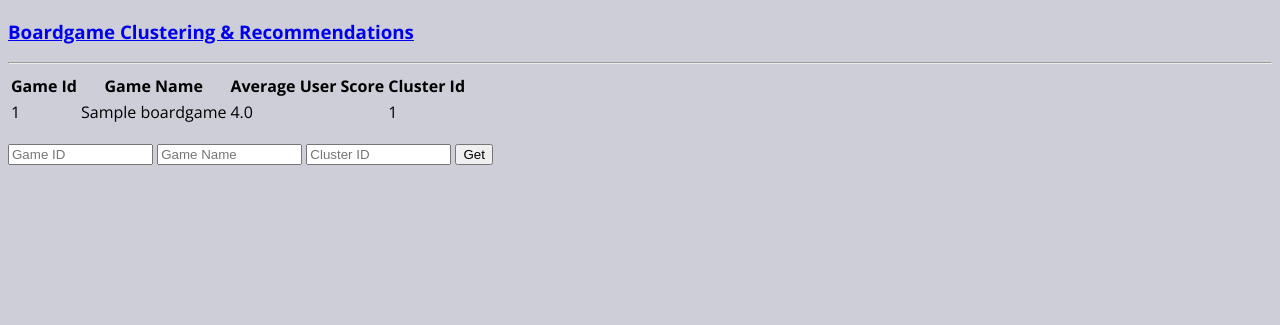
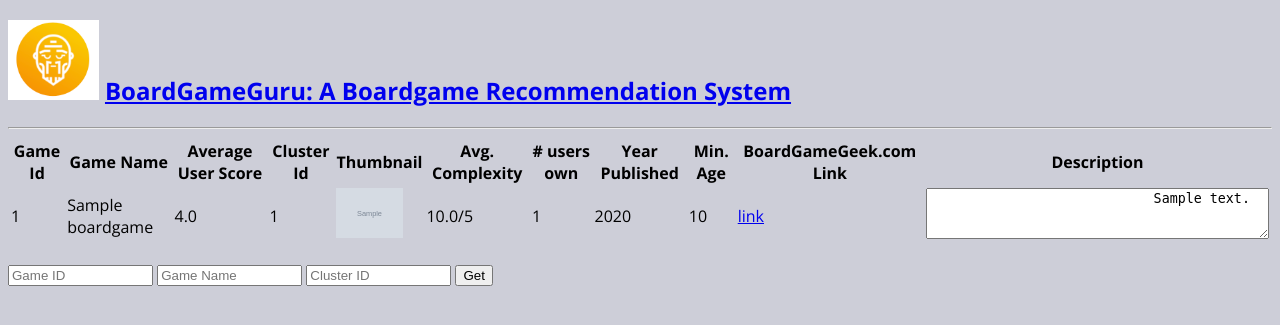
Before and after one commit to MSIA/2020-msia423-dimitrov-boardgameRecommendations, a Flask app: page / in a window 1280 px wide. Shown: the top 325 px of the page. Run offline with Flask 2, Linux system fonts and the light colour scheme; tables that the repository leaves empty hold one stand-in row (values such as "Sample post"); grey boxes marked "Sample" are stand-in pictures; parts of the project's set-up code (start-up, migrations or seed data) failed here and were passed over.

Commit message:
Local App.py works; added presentation and figures

```diff
--- a/app.py
+++ b/app.py
@@ -75,7 +75,7 @@ def show_cluster_or_id():
             traceback.print_exc()
             logger.warning("Not able to display boardgames, error page returned")
             return render_template('error.html')
-
+    # Finally, if game_cluster is provided, then return top 10 games in that cluster
     else:
         try:
             games = db.session.query(Boardgame).filter(Boardgame.cluster == request.form['cluster_id']).order_by(Boardgame.average_user_rating.desc()).limit(app.config["MAX_ROWS_SHOW"]).all()
@@ -86,12 +86,7 @@ def show_cluster_or_id():
             logger.warning("Not able to display boardgames, error page returned")
             return render_template('error.html')
 
-    try:
-        track1 = Boardgame(artist=request.form['artist'], album=request.form['album'], title=request.form['title'])
-        logger.info("New song added: %s by %s", request.form['title'], request.form['artist'])
-        return redirect(url_for('index'))
-    except:
-        pass
+
 
 
 if __name__ == '__main__':
--- a/app/templates/error.html
+++ b/app/templates/error.html
@@ -7,7 +7,7 @@
 
 <body>
     <h3>
-         <a href = "{{ url_for('index') }}">Penny Lane Music Recommender</a>
+         <a href = "{{ url_for('index') }}">BoardGameGuru: A Boardgame Recommendation System</a>
     </h3>
 
     <div class="alert alert-danger" role="alert">
--- a/app/templates/index.html
+++ b/app/templates/index.html
@@ -2,13 +2,16 @@
 <html lang="en">
 <head>
     <meta charset="UTF-8">
-    <link href="static/basic.css" rel="stylesheet">
+    <link href="/app/static/basic.css" rel="stylesheet">
 </head>
 
 <body>
-    <h3>
-         <a href = "{{ url_for('index') }}">Boardgame Clustering & Recommendations</a>
-    </h3>
+    <h2>
+        <div>
+            <img src="https://raw.githubusercontent.com/MSIA/2020-msia423-dimitrov-boardgameRecommendations/development/app/static/logo.png?token=AMXEJMFS3C3PDSFNOS5YVC264MCYM" alt="BoardGameGuru" height=80>
+            <a href = "{{ url_for('index') }}">BoardGameGuru: A Boardgame Recommendation System</a>
+        </div>
+    </h2>
 
     <hr/>
     <table>
@@ -18,6 +21,13 @@
                 <th>Game Name</th>
                 <th>Average User Score</th>
                 <th>Cluster Id</th>
+                <th>Thumbnail</th>
+                <th>Avg. Complexity</th>
+                <th># users own</th>
+                <th>Year Published</th>
+                <th>Min. Age</th>
+                <th>BoardGameGeek.com Link</th>
+                <th>Description</th>
             </tr>
          </thead>
 
@@ -28,6 +38,15 @@
                    <td>{{ game.name }}</td>
                    <td>{{ game.average_user_rating }}</td>
                    <td>{{ game.cluster }}</td>
+                   <td><img alt={{ game.name }} src={{ game.thumbnail }} height=50></td>
+                   <td>{{ game.average_user_rating_weight }}/5</td>
+                   <td>{{ game.number_of_users_own }}</td>
+                   <td>{{ game.year_published}}</td>
+                   <td>{{ game.min_age}}</td>
+                   <td><a href="https://boardgamegeek.com/boardgame/{{ game.game_id }}">link</a></td>
+                   <td><textarea rows = "3" cols = "40" maxlength = "100" name = "description">
+                            {{ game.description }}
+                        </textarea></td>
                </tr>
             {% endfor %}
          </tbody>
```
Also changed, not shown: figures/5.0 Functional & Hierarchic Escalation.png (added), figures/agglomerative_clustering_silhouette.png (added), figures/dendrogram_cosine_average.png (added), figures/kmeans_clustering_inertia.png (added), figures/kmeans_clustering_silhouette.png (added), 9 other files.
